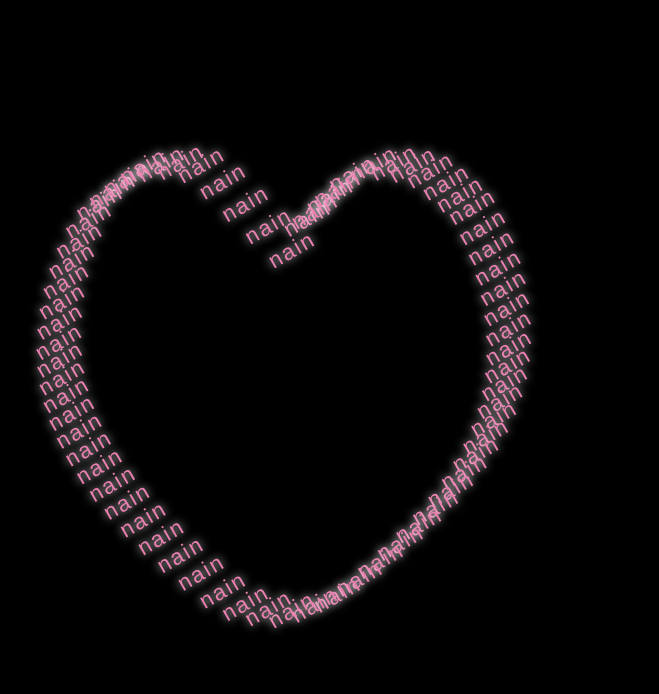
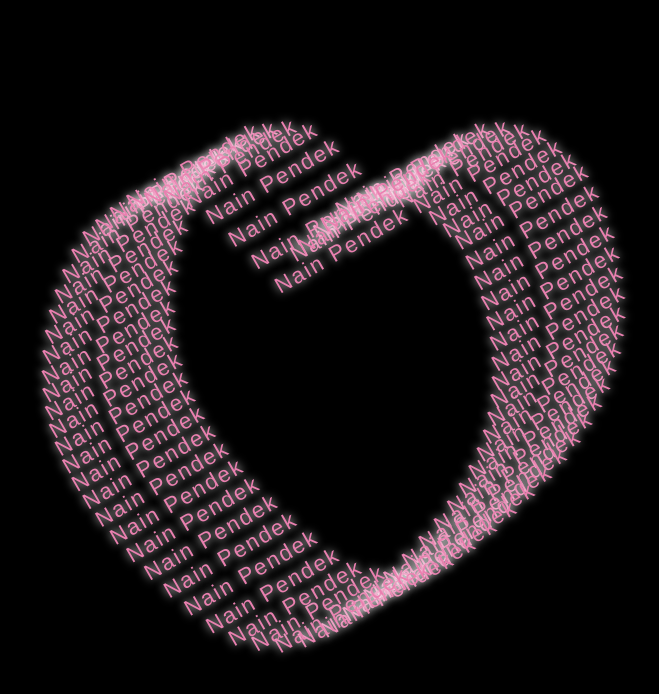
Before and after one commit to Aidil922/nain-project, a plain HTML site: page index.html in a window 1280 px wide. Shown: the whole page, without its empty margins (381-1040 px from the left). Drawn offline with Linux system fonts and the light colour scheme.

Commit message:
Update index.html

```diff
--- a/index.html
+++ b/index.html
@@ -11,7 +11,7 @@
     <div class="love_horizontal">
      <div class="love_vertical">
       <div class="love_word">
-       nain
+       Nain Pendek
       </div>
      </div>
     </div>
@@ -20,7 +20,7 @@
     <div class="love_horizontal">
      <div class="love_vertical">
       <div class="love_word">
-       nain
+       Nain Pendek
       </div>
      </div>
     </div>
@@ -29,7 +29,7 @@
     <div class="love_horizontal">
      <div class="love_vertical">
       <div class="love_word">
-       nain
+       Nain Pendek
       </div>
      </div>
     </div>
@@ -38,7 +38,7 @@
     <div class="love_horizontal">
      <div class="love_vertical">
       <div class="love_word">
-       nain
+       Nain Pendek
       </div>
      </div>
     </div>
@@ -47,7 +47,7 @@
     <div class="love_horizontal">
      <div class="love_vertical">
       <div class="love_word">
-       nain
+       Nain Pendek
       </div>
      </div>
     </div>
@@ -56,7 +56,7 @@
     <div class="love_horizontal">
      <div class="love_vertical">
       <div class="love_word">
-       nain
+       Nain Pendek
       </div>
      </div>
     </div>
@@ -65,7 +65,7 @@
     <div class="love_horizontal">
      <div class="love_vertical">
       <div class="love_word">
-       nain
+       Nain Pendek
       </div>
      </div>
     </div>
@@ -74,7 +74,7 @@
     <div class="love_horizontal">
      <div class="love_vertical">
       <div class="love_word">
-       nain
+       Nain Pendek
       </div>
      </div>
     </div>
@@ -83,7 +83,7 @@
     <div class="love_horizontal">
      <div class="love_vertical">
       <div class="love_word">
-       nain
+       Nain Pendek
       </div>
      </div>
     </div>
@@ -92,7 +92,7 @@
     <div class="love_horizontal">
      <div class="love_vertical">
       <div class="love_word">
-       nain
+       Nain Pendek
       </div>
      </div>
     </div>
@@ -101,7 +101,7 @@
     <div class="love_horizontal">
      <div class="love_vertical">
       <div class="love_word">
-       nain
+       Nain Pendek
       </div>
      </div>
     </div>
@@ -110,7 +110,7 @@
     <div class="love_horizontal">
      <div class="love_vertical">
       <div class="love_word">
-       nain
+       Nain Pendek
       </div>
      </div>
     </div>
@@ -119,7 +119,7 @@
     <div class="love_horizontal">
      <div class="love_vertical">
       <div class="love_word">
-       nain
+       Nain Pendek
       </div>
      </div>
     </div>
@@ -128,7 +128,7 @@
     <div class="love_horizontal">
      <div class="love_vertical">
       <div class="love_word">
-       nain
+       Nain Pendek
       </div>
      </div>
     </div>
@@ -137,7 +137,7 @@
     <div class="love_horizontal">
      <div class="love_vertical">
       <div class="love_word">
-       nain
+       Nain Pendek
       </div>
      </div>
     </div>
@@ -146,7 +146,7 @@
     <div class="love_horizontal">
      <div class="love_vertical">
       <div class="love_word">
-       nain
+       Nain Pendek
       </div>
      </div>
     </div>
@@ -155,7 +155,7 @@
     <div class="love_horizontal">
      <div class="love_vertical">
       <div class="love_word">
-       nain
+       Nain Pendek
       </div>
      </div>
     </div>
@@ -164,7 +164,7 @@
     <div class="love_horizontal">
      <div class="love_vertical">
       <div class="love_word">
-       nain
+       Nain Pendek
       </div>
      </div>
     </div>
@@ -173,7 +173,7 @@
     <div class="love_horizontal">
      <div class="love_vertical">
       <div class="love_word">
-       nain
+       Nain Pendek
       </div>
      </div>
     </div>
@@ -182,7 +182,7 @@
     <div class="love_horizontal">
      <div class="love_vertical">
       <div class="love_word">
-       nain
+       Nain Pendek
       </div>
      </div>
     </div>
@@ -191,7 +191,7 @@
     <div class="love_horizontal">
      <div class="love_vertical">
       <div class="love_word">
-       nain
+       Nain Pendek
       </div>
      </div>
     </div>
@@ -200,7 +200,7 @@
     <div class="love_horizontal">
      <div class="love_vertical">
       <div class="love_word">
-       nain
+       Nain Pendek
       </div>
      </div>
     </div>
@@ -209,7 +209,7 @@
     <div class="love_horizontal">
      <div class="love_vertical">
       <div class="love_word">
-       nain
+       Nain Pendek
       </div>
      </div>
     </div>
@@ -218,7 +218,7 @@
     <div class="love_horizontal">
      <div class="love_vertical">
       <div class="love_word">
-       nain
+       Nain Pendek
       </div>
      </div>
     </div>
@@ -227,7 +227,7 @@
     <div class="love_horizontal">
      <div class="love_vertical">
       <div class="love_word">
-       nain
+       Nain Pendek
       </div>
      </div>
     </div>
@@ -236,7 +236,7 @@
     <div class="love_horizontal">
      <div class="love_vertical">
       <div class="love_word">
-       nain
+       Nain Pendek
       </div>
      </div>
     </div>
@@ -245,7 +245,7 @@
     <div class="love_horizontal">
      <div class="love_vertical">
       <div class="love_word">
-       nain
+       Nain Pendek
       </div>
      </div>
     </div>
@@ -254,7 +254,7 @@
     <div class="love_horizontal">
      <div class="love_vertical">
       <div class="love_word">
-       nain
+       Nain Pendek
       </div>
      </div>
     </div>
@@ -263,7 +263,7 @@
     <div class="love_horizontal">
      <div class="love_vertical">
       <div class="love_word">
-       nain
+       Nain Pendek
       </div>
      </div>
     </div>
@@ -272,7 +272,7 @@
     <div class="love_horizontal">
      <div class="love_vertical">
       <div class="love_word">
-       nain
+       Nain Pendek
       </div>
      </div>
     </div>
@@ -281,7 +281,7 @@
     <div class="love_horizontal">
      <div class="love_vertical">
       <div class="love_word">
-       nain
+       Nain Pendek
       </div>
      </div>
     </div>
@@ -290,7 +290,7 @@
     <div class="love_horizontal">
      <div class="love_vertical">
       <div class="love_word">
-       nain
+       Nain Pendek
       </div>
      </div>
     </div>
@@ -299,7 +299,7 @@
     <div class="love_horizontal">
      <div class="love_vertical">
       <div class="love_word">
-       nain
+       Nain Pendek
       </div>
      </div>
     </div>
@@ -308,7 +308,7 @@
     <div class="love_horizontal">
      <div class="love_vertical">
       <div class="love_word">
-       nain
+       Nain Pendek
       </div>
      </div>
     </div>
@@ -317,7 +317,7 @@
     <div class="love_horizontal">
      <div class="love_vertical">
       <div class="love_word">
-       nain
+       Nain Pendek
       </div>
      </div>
     </div>
@@ -326,7 +326,7 @@
     <div class="love_horizontal">
      <div class="love_vertical">
       <div class="love_word">
-       nain
+       Nain Pendek
       </div>
      </div>
     </div>
@@ -335,7 +335,7 @@
     <div class="love_horizontal">
      <div class="love_vertical">
       <div class="love_word">
-       nain
+       Nain Pendek
       </div>
      </div>
     </div>
@@ -344,7 +344,7 @@
     <div class="love_horizontal">
      <div class="love_vertical">
       <div class="love_word">
-       nain
+       Nain Pendek
       </div>
      </div>
     </div>
@@ -353,7 +353,7 @@
     <div class="love_horizontal">
      <div class="love_vertical">
       <div class="love_word">
-       nain
+       Nain Pendek
       </div>
      </div>
     </div>
@@ -362,7 +362,7 @@
     <div class="love_horizontal">
      <div class="love_vertical">
       <div class="love_word">
-       nain
+       Nain Pendek
       </div>
      </div>
     </div>
@@ -371,7 +371,7 @@
     <div class="love_horizontal">
      <div class="love_vertical">
       <div class="love_word">
-       nain
+       Nain Pendek
       </div>
      </div>
     </div>
@@ -380,7 +380,7 @@
     <div class="love_horizontal">
      <div class="love_vertical">
       <div class="love_word">
-       nain
+       Nain Pendek
       </div>
      </div>
     </div>
@@ -389,7 +389,7 @@
     <div class="love_horizontal">
      <div class="love_vertical">
       <div class="love_word">
-       nain
+       Nain Pendek
       </div>
      </div>
     </div>
@@ -398,7 +398,7 @@
     <div class="love_horizontal">
      <div class="love_vertical">
       <div class="love_word">
-       nain
+       Nain Pendek
       </div>
      </div>
     </div>
@@ -407,7 +407,7 @@
     <div class="love_horizontal">
      <div class="love_vertical">
       <div class="love_word">
-       nain
+       Nain Pendek
       </div>
      </div>
     </div>
@@ -416,7 +416,7 @@
     <div class="love_horizontal">
      <div class="love_vertical">
       <div class="love_word">
-       nain
+       Nain Pendek
       </div>
      </div>
     </div>
@@ -425,7 +425,7 @@
     <div class="love_horizontal">
      <div class="love_vertical">
       <div class="love_word">
-       nain
+       Nain Pendek
       </div>
      </div>
     </div>
@@ -434,7 +434,7 @@
     <div class="love_horizontal">
      <div class="love_vertical">
       <div class="love_word">
-       nain
+       Nain Pendek
       </div>
      </div>
     </div>
@@ -443,7 +443,7 @@
     <div class="love_horizontal">
      <div class="love_vertical">
       <div class="love_word">
-       nain
+       Nain Pendek
       </div>
      </div>
     </div>
@@ -452,7 +452,7 @@
     <div class="love_horizontal">
      <div class="love_vertical">
       <div class="love_word">
-       nain
+       Nain Pendek
       </div>
      </div>
     </div>
@@ -461,7 +461,7 @@
     <div class="love_horizontal">
      <div class="love_vertical">
       <div class="love_word">
-       nain
+       Nain Pendek
       </div>
      </div>
     </div>
@@ -470,7 +470,7 @@
     <div class="love_horizontal">
      <div class="love_vertical">
       <div class="love_word">
-       nain
+       Nain Pendek
       </div>
      </div>
     </div>
@@ -479,7 +479,7 @@
     <div class="love_horizontal">
      <div class="love_vertical">
       <div class="love_word">
-       nain
+       Nain Pendek
       </div>
      </div>
     </div>
@@ -488,7 +488,7 @@
     <div class="love_horizontal">
      <div class="love_vertical">
       <div class="love_word">
-       nain
+       Nain Pendek
       </div>
      </div>
     </div>
@@ -497,7 +497,7 @@
     <div class="love_horizontal">
      <div class="love_vertical">
       <div class="love_word">
-       nain
+       Nain Pendek
       </div>
      </div>
     </div>
@@ -506,7 +506,7 @@
     <div class="love_horizontal">
      <div class="love_vertical">
       <div class="love_word">
-       nain
+       Nain Pendek
       </div>
      </div>
     </div>
@@ -515,7 +515,7 @@
     <div class="love_horizontal">
      <div class="love_vertical">
       <div class="love_word">
-       nain
+       Nain Pendek
       </div>
      </div>
     </div>
@@ -524,7 +524,7 @@
     <div class="love_horizontal">
      <div class="love_vertical">
       <div class="love_word">
-       nain
+       Nain Pendek
       </div>
      </div>
     </div>
@@ -533,7 +533,7 @@
     <div class="love_horizontal">
      <div class="love_vertical">
       <div class="love_word">
-       nain
+       Nain Pendek
       </div>
      </div>
     </div>
@@ -542,7 +542,7 @@
     <div class="love_horizontal">
      <div class="love_vertical">
       <div class="love_word">
-       nain
+       Nain Pendek
       </div>
      </div>
     </div>
@@ -551,7 +551,7 @@
     <div class="love_horizontal">
      <div class="love_vertical">
       <div class="love_word">
-       nain
+       Nain Pendek
       </div>
      </div>
     </div>
@@ -560,7 +560,7 @@
     <div class="love_horizontal">
      <div class="love_vertical">
       <div class="love_word">
-       nain
+       Nain Pendek
       </div>
      </div>
     </div>
@@ -569,7 +569,7 @@
     <div class="love_horizontal">
      <div class="love_vertical">
       <div class="love_word">
-       nain
+       Nain Pendek
       </div>
      </div>
     </div>
@@ -578,7 +578,7 @@
     <div class="love_horizontal">
      <div class="love_vertical">
       <div class="love_word">
-       nain
+       Nain Pendek
       </div>
      </div>
     </div>
@@ -587,7 +587,7 @@
     <div class="love_horizontal">
      <div class="love_vertical">
       <div class="love_word">
-       nain
+       Nain Pendek
       </div>
      </div>
     </div>
@@ -596,7 +596,7 @@
     <div class="love_horizontal">
      <div class="love_vertical">
       <div class="love_word">
-       nain
+       Nain Pendek
       </div>
      </div>
     </div>
@@ -605,7 +605,7 @@
     <div class="love_horizontal">
      <div class="love_vertical">
       <div class="love_word">
-       nain
+       Nain Pendek
       </div>
      </div>
     </div>
@@ -614,7 +614,7 @@
     <div class="love_horizontal">
      <div class="love_vertical">
       <div class="love_word">
-       nain
+       Nain Pendek
       </div>
      </div>
     </div>
@@ -623,7 +623,7 @@
     <div class="love_horizontal">
      <div class="love_vertical">
       <div class="love_word">
-       nain
+       Nain Pendek
       </div>
      </div>
     </div>
```
